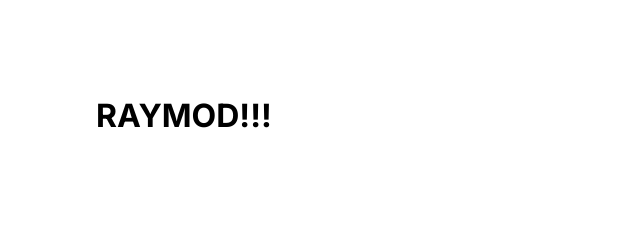
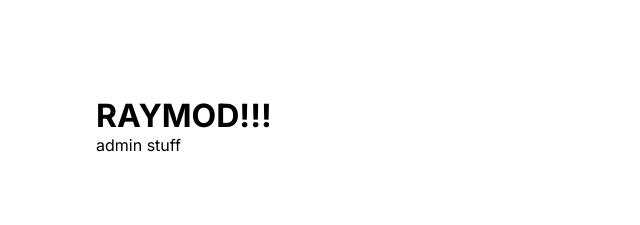
Before and after one commit to Therason/raymod, a Next.js app: page / in a window 1280 px wide. Shown: the top 225 px of the page, without its empty margins (0-640 px from the left). Built offline with nearby package versions, Linux system fonts and the light colour scheme.

Commit message:
Add upload page, lift Head and font to _app.tsx

```diff
--- a/pages/_app.tsx
+++ b/pages/_app.tsx
@@ -1,6 +1,22 @@
 import '@/styles/globals.css'
 import type { AppProps } from 'next/app'
+import { Inter } from 'next/font/google'
+import Head from 'next/head'
+
+const inter = Inter({ subsets: ['latin'] })
 
 export default function App({ Component, pageProps }: AppProps) {
-  return <Component {...pageProps} />
+  return (
+    <>
+      <Head>
+        <title>RAYMOD</title>
+        <meta name="description" content="ray portfolio stuffs" />
+        <meta name="viewport" content="width=device-width, initial-scale=1" />
+        <link rel="icon" href="/favicon.ico" />
+      </Head>
+      <main className={inter.className}>
+        <Component className={inter.className} {...pageProps} />
+      </main>
+    </>
+  )
 }
--- a/pages/index.tsx
+++ b/pages/index.tsx
@@ -1,20 +1,12 @@
-import Head from 'next/head'
-import { Inter } from 'next/font/google'
+import Link from 'next/link'
 import styles from '@/styles/Home.module.css'
-
-const inter = Inter({ subsets: ['latin'] })
 
 export default function Home() {
   return (
     <>
-      <Head>
-        <title>RAYMOD</title>
-        <meta name="description" content="ray portfolio stuffs" />
-        <meta name="viewport" content="width=device-width, initial-scale=1" />
-        <link rel="icon" href="/favicon.ico" />
-      </Head>
-      <main className={`${styles.main} ${inter.className}`}>
+      <main className={styles.main}>
         <h1>RAYMOD!!!</h1>
+        <Link href="/upload">admin stuff</Link>
       </main>
     </>
   )
--- /dev/null
+++ b/styles/Upload.module.css
@@ -0,0 +1,3 @@
+.main {
+  padding: 6rem;
+}
```
Also changed, not shown: pages/upload.tsx (added, +11 -0 lines).
